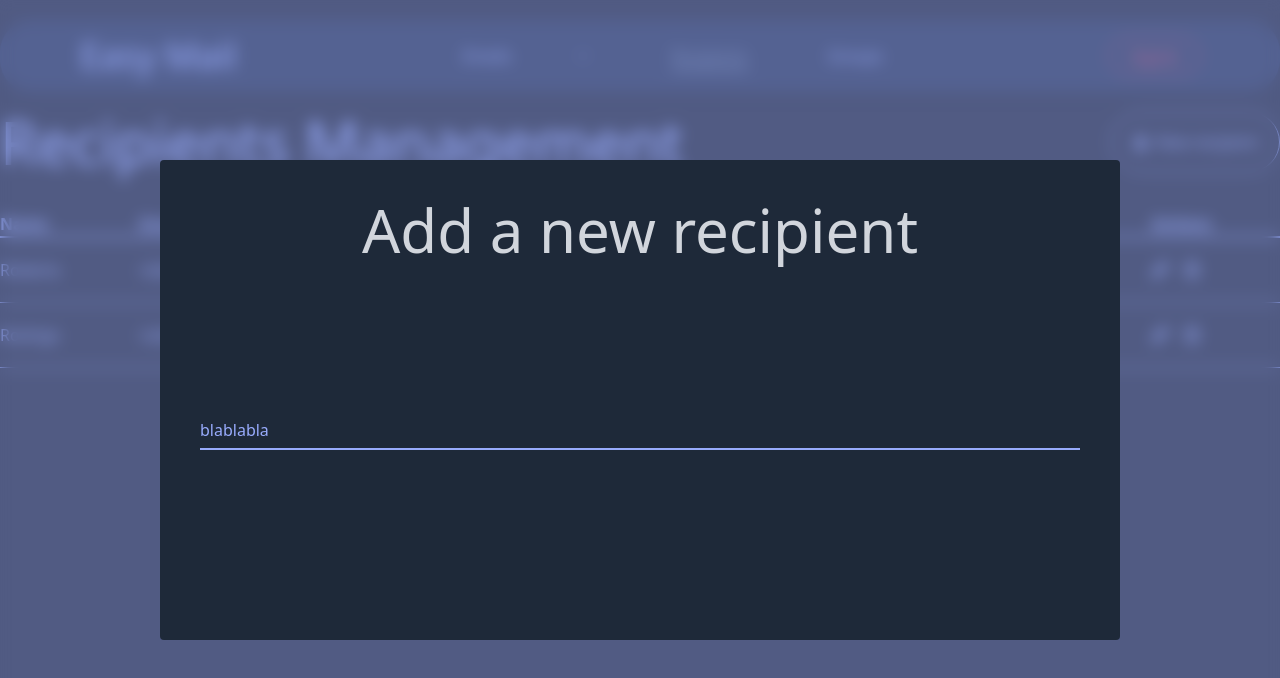
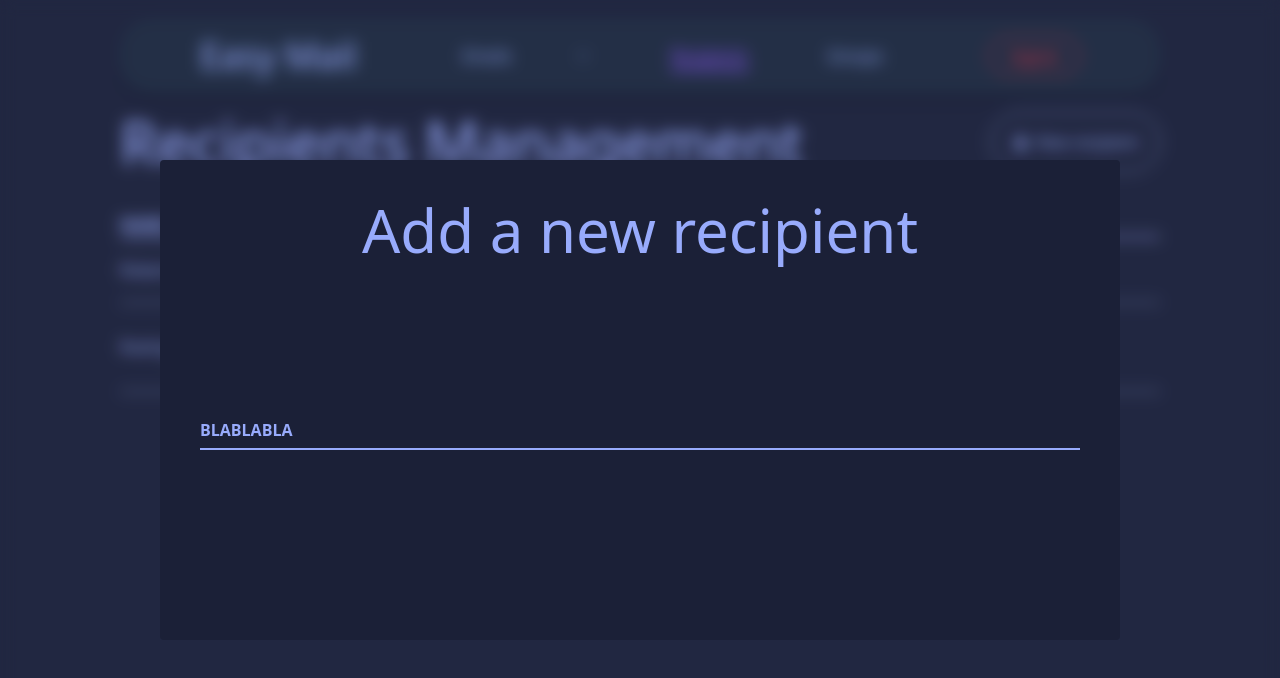
Before and after one commit to Robbobs/easy-mail-frontend, a React (Vite) app: page /recipients in a window 1280 px wide. Both pictures are taken after a click on the button "New recipient". Shown: the top 678 px of the page. Built offline with nearby package versions, Linux system fonts and the light colour scheme.

Commit message:
revamped overall darkmode styling

```diff
--- a/src/components/Input.tsx
+++ b/src/components/Input.tsx
@@ -14,7 +14,7 @@ export default function TextInput({label, inputClassName, labelClassName, ...res
     )
 
     const labelClasses = classNames(
-        'absolute left-0 -top-3.5 text-[#98abfc] text-sm',
+        'absolute left-0 -top-3.5 text-[#98abfc] text-sm uppercase font-bold',
         'peer-placeholder-shown:text-base peer-placeholder-shown:text-[#98abfc] peer-placeholder-shown:top-2 transition-all',
         'peer-focus:-top-3.5 peer-focus:text-[#98abfc] peer-focus:text-sm',
         labelClassName
--- a/src/components/Modal.tsx
+++ b/src/components/Modal.tsx
@@ -21,9 +21,9 @@ export default function Modal({ onClose, children, actionBar }: ModalProps){
     if(!modalContainer) return;
 
     return ReactDOM.createPortal(
-        <div className="text-gray-300">
-            <div onClick={onClose} className="fixed inset-0 backdrop-blur bg-[#98abfc]/50"></div>
-            <div className="fixed inset-40 bg-gray-800 p-10 rounded">
+        <div className="text-[#98abfc]">
+            <div onClick={onClose} className="fixed inset-0 backdrop-blur bg-[#98abfc]/5"></div>
+            <div className="fixed inset-40 bg-[#1b2037] p-10 rounded">
                 <div className="flex flex-col justify-between h-full">
                     { children }
                     <div className="flex justify-end">
--- a/src/components/Navbar.tsx
+++ b/src/components/Navbar.tsx
@@ -38,11 +38,11 @@ export default function Navbar(){
                         />
                     </div>
 
-                    <Link className="text-[#98abfc]" activeClassName="border-b-3 border-slate-500 text-slate-500"  to={'/recipients'}>
+                    <Link className="text-[#98abfc]" activeClassName="border-b-3 border-violet-500 text-violet-500"  to={'/recipients'}>
                         Recipients
                     </Link>
 
-                    <Link className="text-[#98abfc]" activeClassName="border-b-3 border-slate-500 text-slate-500"  to={'/groups'}>
+                    <Link className="text-[#98abfc]" activeClassName="border-b-3 border-violet-500 text-violet-500"  to={'/groups'}>
                         Groups
                     </Link>
                 </div>
--- a/src/components/Panel.tsx
+++ b/src/components/Panel.tsx
@@ -7,7 +7,7 @@ interface PanelProps extends HTMLAttributes<HTMLDivElement> {
 }
 
 export default function Panel({ children, className, ...rest }: PanelProps) {
-  const finalClassNames = twMerge('rounded pb-3 pt-3 bg-gray-900 w-auto h-auto', className);
+  const finalClassNames = twMerge('rounded pb-3 pt-3 bg-slate-800 w-auto h-auto', className);
 
   return (
     <div {...rest} className={finalClassNames}>
--- a/src/components/Table.tsx
+++ b/src/components/Table.tsx
@@ -44,7 +44,7 @@ export default function Table<T>({ data, config, keyFn }: TableProps<T>) {
     return(
         <table className="table-auto border-spacing-2 text-left">
             <thead>
-                <tr className="border-b-2">
+                <tr className="border-b-2 uppercase">
                     { renderedHeaders }
                 </tr>
             </thead>
--- a/src/pages/Root.tsx
+++ b/src/pages/Root.tsx
@@ -3,8 +3,8 @@ import Navbar from "../components/Navbar";
 export default function Root() {
 
     return(
-        <div className="bg-neutral-950 h-screen w-screen bg-cover bg-center bg-no-repeat text-[#98abfc]">
-            <div className="container mx-auto">
+        <div className="bg-[url(/stay-current-with-email_1300_867.png)] bg-cover">
+            <div className="bg-[#1b2037] h-screen w-screen container mx-auto px-30 text-[#98abfc] shadow-lg">
                 <Navbar />
                 <Outlet />
             </div>
```
